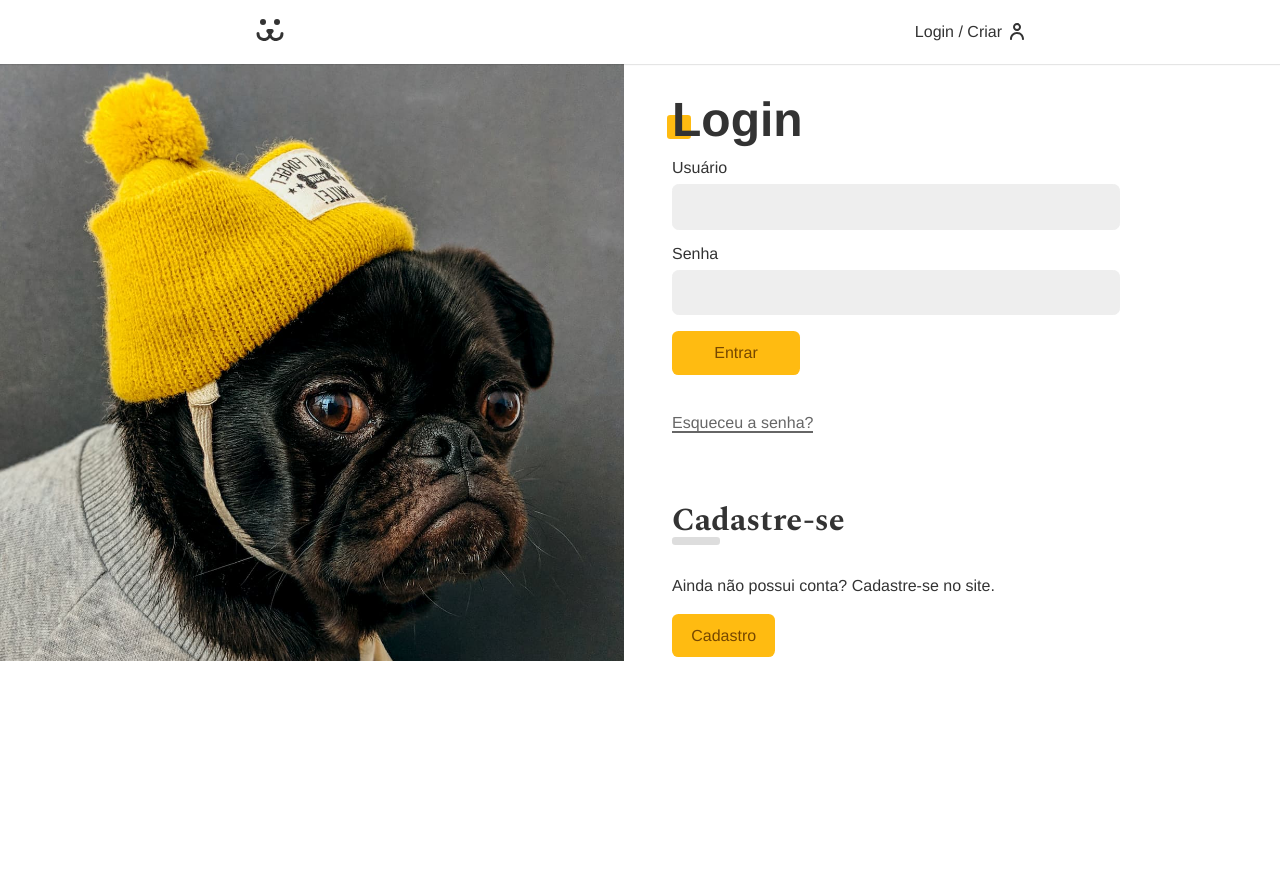
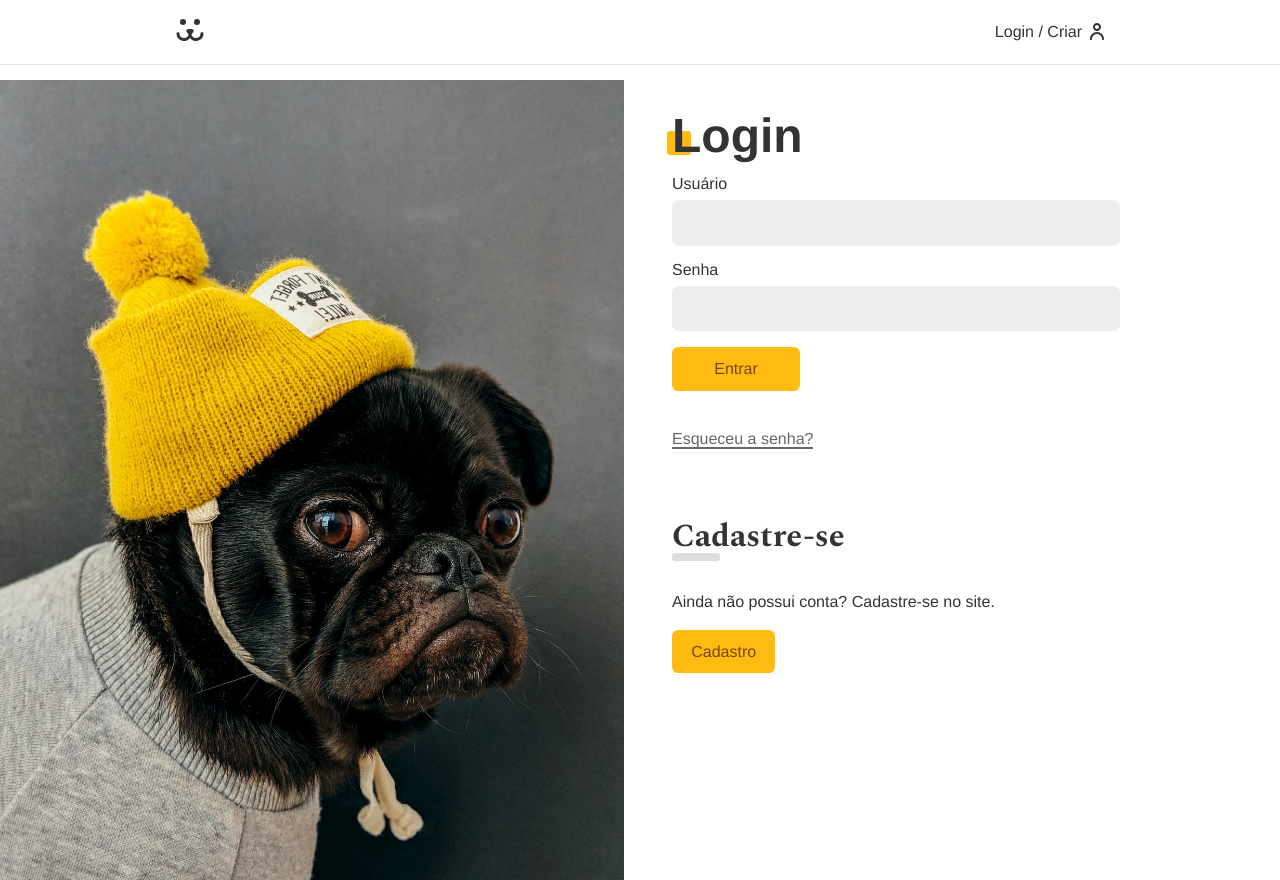
Before and after one commit to Luigi-Martins/dogs, a React (Vite) app: page /login in a window 1280 px wide. Before the commit the page ends 800 px from the top, so only its background shows below. Built offline with nearby package versions, Linux system fonts and the light colour scheme.

Commit message:
feat(feed): implementçãoa trava de scroll intuitivo e feedback de fim de lista

```diff
--- a/src/App.css
+++ b/src/App.css
@@ -5,7 +5,7 @@
 }
 
 body {
-  padding-top: 4rem;
+  padding-top: 5rem;
   margin: 0px;
   color: #333;
   --type-first: Helvetica, Arial, sans-serif;
@@ -47,7 +47,7 @@ a {
 }
 
 .container {
-  max-width: 50rem;
+  max-width: 60rem;
   padding: 0 1rem;
   margin: 0 auto;
 }
--- a/src/Components/Feed/Feed.jsx
+++ b/src/Components/Feed/Feed.jsx
@@ -6,6 +6,16 @@ const Feed = ({ user }) => {
   const [modalPhoto, setModalPhoto] = React.useState(null);
   const [pages, setPages] = React.useState([1]);
   const [infinite, setInfinite] = React.useState(true);
+
+  React.useEffect(() => {
+    document.documentElement.style.overflowY = "scroll";
+    document.body.style.height = "auto";
+    document.body.style.minHeight = "101vh";
+    return () => {
+      document.documentElement.style.overflowY = "initial";
+      document.body.style.minHeight = "initial";
+    };
+  }, []);
 
   React.useEffect(() => {
     let wait = false;
@@ -45,6 +55,17 @@ const Feed = ({ user }) => {
           setInfinite={setInfinite}
         />
       ))}
+      {!infinite && !user && (
+        <p
+          style={{
+            textAlign: "center",
+            padding: "2rem 0 4rem 0",
+            color: "#888",
+          }}
+        >
+          Não existem mais postagens.
+        </p>
+      )}
     </div>
   );
 };
--- a/src/Login/Login.module.css
+++ b/src/Login/Login.module.css
@@ -1,7 +1,7 @@
 .login {
   display: grid;
   grid-template-columns: 1fr 1fr;
-  min-width: 100vh;
+  min-height: 100vh;
   gap: 2rem;
 }
 
--- a/src/Login/LoginCreate.jsx
+++ b/src/Login/LoginCreate.jsx
@@ -29,6 +29,7 @@ const LoginCreate = () => {
 
   return (
     <section className="animeLeft">
+      <div>
         <h1 className="title">Cadastre-se</h1>
         <form onSubmit={handleSubmit}>
           <Input label="Usuário" type="text" name="username" {...username} />
@@ -41,6 +42,7 @@ const LoginCreate = () => {
           )}
           <Error error={error} />
         </form>
+      </div>
     </section>
   );
 };
```
Lines whose indentation alone changed are shown as unchanged.
